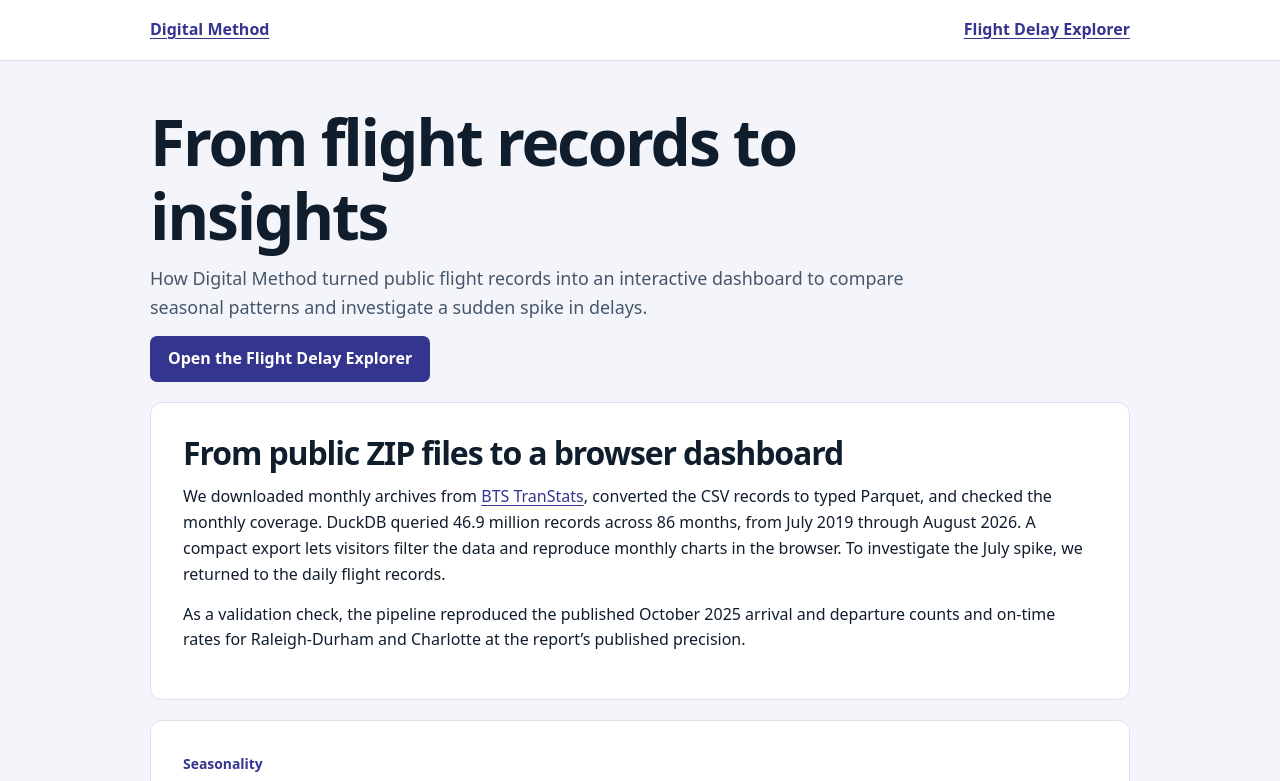
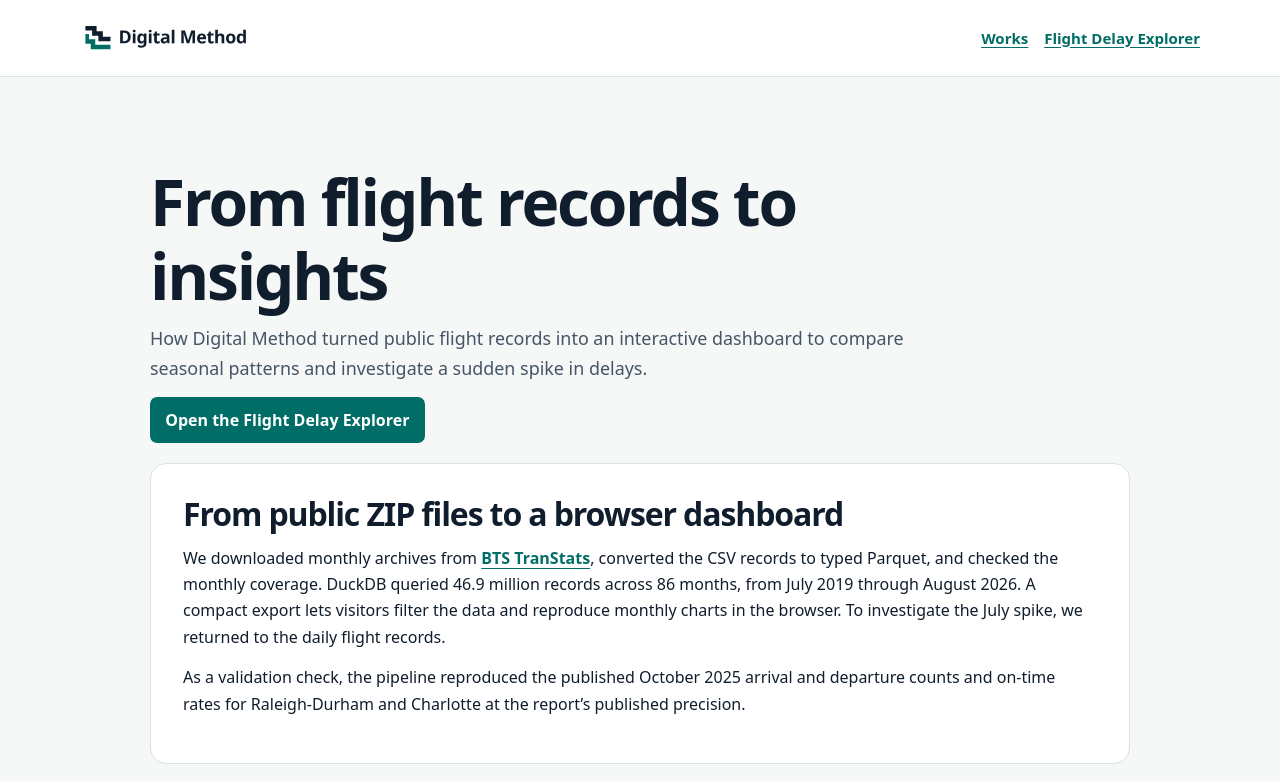
Before and after one commit to dev-digitalmethod/flight-delay-explorer, a plain HTML site: page docs/stories.html in a window 1280 px wide. Shown: the top 781 px of the page. Drawn offline with Linux system fonts and the light colour scheme.

Commit message:
Match Flight Delay Explorer to the Digital Method Works theme

```diff
--- /dev/null
+++ b/docs/brand.css
@@ -0,0 +1,77 @@
+:root {
+  color-scheme: light;
+  --ink: #101d2d;
+  --muted: #455467;
+  --teal: #006d66;
+  --teal-dark: #00544e;
+  --surface: #fff;
+  --background: #f6f8f7;
+  --line: #d9e3e0;
+  --tint: #eaf4f1;
+  --font: "Noto Sans", system-ui, sans-serif;
+}
+
+* { box-sizing: border-box; }
+
+body {
+  margin: 0;
+  background: var(--background);
+  color: var(--ink);
+  font: 1rem/1.65 var(--font);
+}
+
+a {
+  color: var(--teal);
+  font-weight: 650;
+  text-underline-offset: .22em;
+}
+
+a:hover { color: var(--teal-dark); }
+
+:focus-visible {
+  outline: 2px solid var(--teal);
+  outline-offset: 3px;
+}
+
+.site-header {
+  background: var(--surface);
+  border-bottom: 1px solid var(--line);
+}
+
+.header-inner {
+  width: min(100% - 3rem, var(--page-width, 70rem));
+  min-height: 4.75rem;
+  margin-inline: auto;
+  padding-block: .5rem;
+  display: flex;
+  align-items: center;
+  justify-content: space-between;
+  gap: 1rem;
+}
+
+.wordmark { display: block; width: 10.75rem; max-width: 100%; height: auto; }
+
+.site-links {
+  display: flex;
+  flex-wrap: wrap;
+  justify-content: flex-end;
+  gap: .25rem 1rem;
+  font-size: .9375rem;
+}
+
+.button {
+  display: inline-block;
+  padding: .6rem .95rem;
+  border-radius: .45rem;
+  background: var(--teal);
+  color: white;
+  font-weight: 650;
+  text-decoration: none;
+}
+
+.button:hover { background: var(--teal-dark); color: white; }
+
+@media (max-width: 30rem) {
+  .header-inner { width: calc(100% - 2rem); min-height: 4rem; gap: .7rem; }
+  .wordmark { width: 10rem; }
+}
--- a/docs/stories.html
+++ b/docs/stories.html
@@ -4,27 +4,33 @@
 <meta charset="utf-8">
 <meta name="viewport" content="width=device-width, initial-scale=1">
 <meta name="description" content="A Digital Method case study in turning public flight records into a seasonal comparison and event analysis.">
+<meta name="theme-color" content="#f6f8f7">
 <title>From flight records to insights | Digital Method</title>
+<link rel="icon" href="./favicon.svg" type="image/svg+xml">
+<link rel="stylesheet" href="./brand.css">
 <style>
-:root{color-scheme:light;--ink:#101d2d;--muted:#46566a;--accent:#34358f;--line:#dbe0ed;--paper:#f4f5fa}
-*{box-sizing:border-box}body{margin:0;background:var(--paper);color:var(--ink);font:16px/1.62 system-ui,sans-serif}
-a{color:var(--accent);text-underline-offset:.2em}a:focus-visible{outline:2px solid var(--accent);outline-offset:4px}
-header{background:#fff;border-bottom:1px solid var(--line)}nav,main{width:min(100% - 32px, 980px);margin:auto}
-nav{min-height:60px;display:flex;align-items:center;justify-content:space-between;gap:12px;font-weight:700}main{padding:44px 0 48px}
+main{width:min(100% - 2rem, 61.25rem);margin:auto;padding-block:clamp(2.5rem,7vw,5.5rem) 3rem}
 h1,h2{line-height:1.15;letter-spacing:-.035em;margin:0 0 12px}h1{font-size:clamp(2.15rem,6vw,4rem);max-width:760px}h2{font-size:clamp(1.5rem,4vw,2rem)}
 p{margin:0 0 14px}.lead{max-width:790px;font-size:1.12rem;color:var(--muted)}
-.button{display:inline-block;padding:10px 18px;border-radius:7px;background:var(--accent);color:white;text-decoration:none;font-weight:700}
-.story,.process{background:#fff;border:1px solid var(--line);border-radius:12px;margin-top:20px;padding:clamp(16px,4vw,32px)}
-.label{color:var(--accent);font-weight:750;font-size:.87rem;margin-bottom:8px}.method{background:var(--paper);border-radius:7px;padding:12px;margin:18px 0 0}
+.story,.process{background:var(--surface);border:1px solid var(--line);border-radius:1rem;margin-top:20px;padding:clamp(16px,4vw,32px)}
+.label{color:var(--teal);font-weight:750;font-size:.87rem;margin-bottom:8px}.method{background:var(--background);border-radius:7px;padding:12px;margin:18px 0 0}
 .links{display:flex;flex-wrap:wrap;gap:4px 20px;margin:12px 0 0}
 figure{margin:20px 0 0}figcaption,caption{text-align:left;margin-bottom:10px;color:var(--muted);font-weight:650}
 .bar-row{display:grid;grid-template-columns:3ch minmax(0,1fr) 6ch;align-items:center;gap:10px;margin:4px 0;font-variant-numeric:tabular-nums;font-size:.9rem}
-.bar-meter{height:8px;border-radius:10px;background:#e7eaf6;overflow:hidden}.bar-meter i{display:block;height:100%;background:#8588bb;border-radius:10px}.highlight{color:var(--accent)}.highlight i{background:var(--accent)}
-.scroll{overflow-x:auto;margin-top:20px}table{width:100%;border-collapse:collapse;font-size:.94rem;font-variant-numeric:tabular-nums}th,td{text-align:right;padding:6px 9px;border-bottom:1px solid var(--line);white-space:nowrap}th:first-child,td:first-child{text-align:left}.selected{background:#efeffb}
+.bar-meter{height:8px;border-radius:10px;background:var(--tint);overflow:hidden}.bar-meter i{display:block;height:100%;background:#54877f;border-radius:10px}.highlight{color:var(--teal)}.highlight i{background:var(--teal)}
+.scroll{overflow-x:auto;margin-top:20px}table{width:100%;border-collapse:collapse;font-size:.94rem;font-variant-numeric:tabular-nums}th,td{text-align:right;padding:6px 9px;border-bottom:1px solid var(--line);white-space:nowrap}th:first-child,td:first-child{text-align:left}.selected{background:var(--tint)}
 </style>
 </head>
 <body>
-<header><nav aria-label="Main"><a href="https://digitalmethodlabs.com/">Digital Method</a><a href="./">Flight Delay Explorer</a></nav></header>
+<header class="site-header">
+  <nav class="header-inner" aria-label="Main">
+    <a href="https://digitalmethodlabs.com/"><img class="wordmark" src="./logo-primary.svg" alt="Digital Method"></a>
+    <div class="site-links">
+      <a href="https://dev-digitalmethod.github.io/selected-works/">Works</a>
+      <a href="./">Flight Delay Explorer</a>
+    </div>
+  </nav>
+</header>
 <main>
 <h1>From flight records to insights</h1>
 <p class="lead">How Digital Method turned public flight records into an interactive dashboard to compare seasonal patterns and investigate a sudden spike in delays.</p>
```
Also changed, not shown: docs/explorer.mjs (+6 -4 lines), docs/index.html (+27 -19 lines), docs/favicon.svg (added), docs/logo-primary.svg (added).
